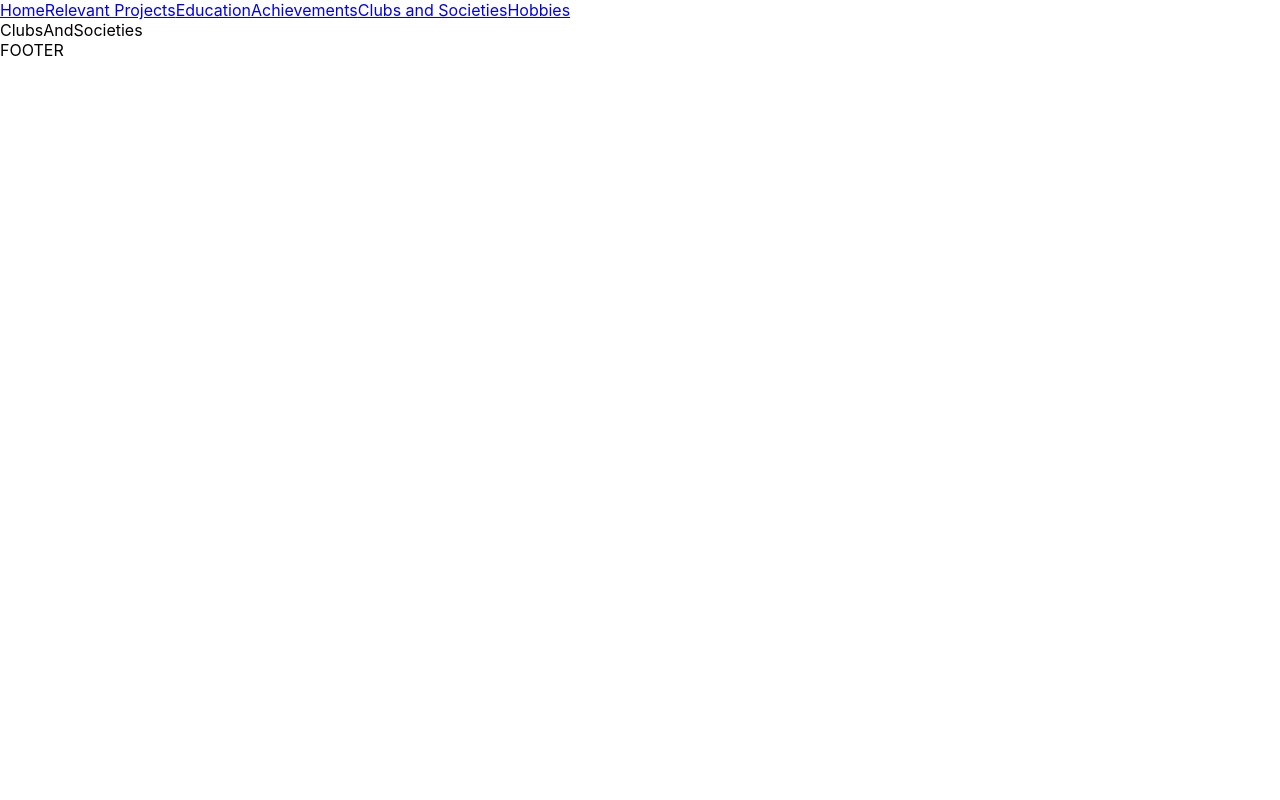
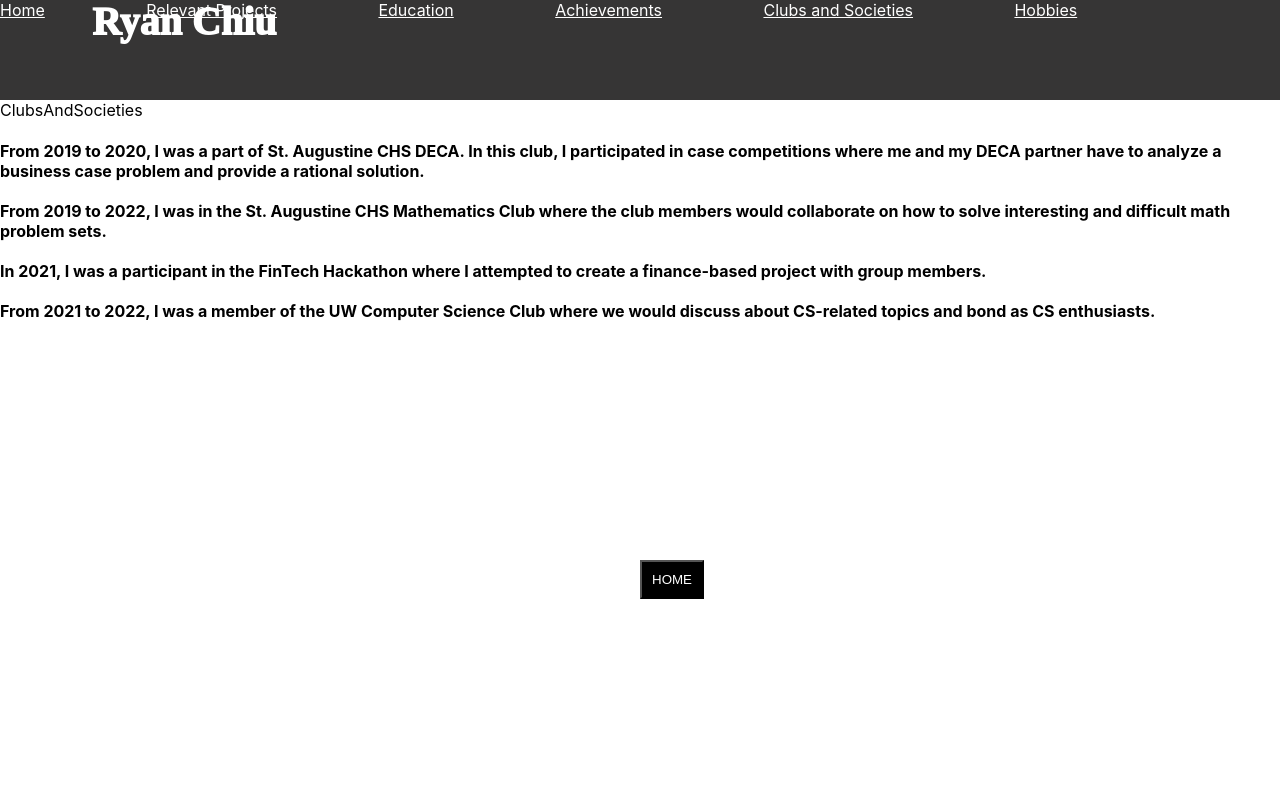
Before and after one commit to ryan314/reactjs-personal-website, a React (Create React App) app: page /ClubsAndSocieties in a window 1280 px wide. Shown: the top 800 px of the page. Built offline with nearby package versions, Linux system fonts and the light colour scheme.

Commit message:
updated website

```diff
--- a/src/App.css
+++ b/src/App.css
@@ -1,3 +1,34 @@
+.logo {
+  color: white;
+  position: absolute;
+  transform: translate(50%, -5%);
+  font-size: 40px;
+  font-weight: 1000;
+  text-decoration: none;
+  font-family: 'Times New Roman', Times, serif;
+}
+
+.navbar {
+  display: grid;
+  grid-template-columns: repeat(7, auto);
+  list-style: none;
+  max-width: 2000px;
+  background:rgb(54, 53, 53);
+  height: 100px;
+}
+
+.nav-link {
+  color: white;
+}
+
 .home-btn {
   background: #000000
 }
+
+.footer {
+  position: relative;
+  padding: 150px;
+  background: rgb(208, 230, 238);
+  top: 700px;
+  max-width: 2000px;
+}
--- a/src/App.js
+++ b/src/App.js
@@ -25,13 +25,14 @@ function App() {
 
   return (
     <Router>
-      <nav>
-        <Link to="/">Home</Link>
-        <Link to="/RelevantProjects">Relevant Projects</Link>
-        <Link to="/Education">Education</Link>
-        <Link to="/Achievements">Achievements</Link>
-        <Link to="/ClubsAndSocieties">Clubs and Societies</Link>
-        <Link to="/Hobbies">Hobbies</Link>
+      <div className="logo">Ryan Chiu</div>
+      <nav className="navbar">
+        <Link to="/" className="nav-link">Home</Link>
+        <Link to="/RelevantProjects" className="nav-link">Relevant Projects</Link>
+        <Link to="/Education" className="nav-link">Education</Link>
+        <Link to="/Achievements" className="nav-link">Achievements</Link>
+        <Link to="/ClubsAndSocieties" className="nav-link">Clubs and Societies</Link>
+        <Link to="/Hobbies" className="nav-link">Hobbies</Link>
       </nav>
 
       <Routes>
@@ -40,10 +41,12 @@ function App() {
         <Route path="/Education" element={<Education />} />
         <Route path="/Achievements" element={<Achievements />} />
         <Route path="/ClubsAndSocieties" element={<ClubsAndSocieties />} />
-        <Route path="/Hobbies/:id" element={<Hobbies />} />
+        <Route path="/Hobbies" element={<Hobbies />} />
       </Routes>
 
-      <div>FOOTER</div>
+      <div className="footer">
+
+      </div>
     </Router>
   );
 }
--- a/src/Pages/Achievements.css
+++ b/src/Pages/Achievements.css
@@ -0,0 +1,9 @@
+.achievements-home-btn {
+    margin: 0;
+    position: absolute;
+    top: 70%;
+    left: 50%;
+    padding: 10px;
+    background-color: black;
+    color: white;
+}
--- a/src/Pages/Achievements.js
+++ b/src/Pages/Achievements.js
@@ -1,16 +1,31 @@
 import React from 'react'
 import { useNavigate } from 'react-router-dom';
+import './Achievements.css';
 
 function Achievements() {
   let navigate = useNavigate();
+
   return (
     <div>
-        Achievements
+        <div className="achievements-title">Achievements</div>
+
+        <h4 className="achievements">
+            In Grade 9, I received the Mathematics Highest Achievement Award. This award is given to students who achieve the highest average
+            in Grade 9 Mathematics.
+            <br/>
+            <br/>
+            In Grade 12, I received the Mathematics Highest Achievement Award for Calculus and Vectors. This award is given to students who
+            achieve the highest average within the course "Calculus and Vectors".
+            <br/>
+            <br/>
+            I received the President's School/Distinction Scholarshid, which is awarded to incoming students who achieve 95%+ in Grade 12.
+        </h4>
+
         <button
         onClick={() => {
-            navigate("/");
-        }}>
-            Home
+            navigate("/");}}
+        className='achievements-home-btn'>
+            HOME
         </button>
 
     </div>
--- a/src/Pages/ClubsAndSocieties.css
+++ b/src/Pages/ClubsAndSocieties.css
@@ -0,0 +1,9 @@
+.clubsandsocieties-home-btn {
+    margin: 0;
+    position: absolute;
+    top: 70%;
+    left: 50%;
+    padding: 10px;
+    background-color: black;
+    color: white;
+}
--- a/src/Pages/ClubsAndSocieties.js
+++ b/src/Pages/ClubsAndSocieties.js
@@ -1,9 +1,47 @@
 import React from 'react'
+import { useNavigate } from 'react-router-dom';
+import './ClubsAndSocieties.css';
 
 function ClubsAndSocieties() {
+  let navigate = useNavigate();
+
   return (
-    <div>ClubsAndSocieties</div>
+    <div>
+        <div className="clubsandsocieties-title">ClubsAndSocieties</div>
+
+        <h4 className="club-societies">
+            From 2019 to 2020, I was a part of St. Augustine CHS DECA. In this club, I participated in case competitions where me and my
+            DECA partner have to analyze a business case problem and provide a rational solution.
+            <br/>
+            <br/>
+            From 2019 to 2022, I was in the St. Augustine CHS Mathematics Club where the club members would collaborate on how to solve
+            interesting and difficult math problem sets.
+            <br/>
+            <br/>
+            In 2021, I was a participant in the FinTech Hackathon where I attempted to create a finance-based project with group
+            members.
+            <br/>
+            <br/>
+            From 2021 to 2022, I was a member of the UW Computer Science Club where we would discuss about CS-related topics and
+            bond as CS enthusiasts.
+        </h4>
+
+        <button
+        onClick={() => {
+            navigate("/");}}
+        className='clubsandsocieties-home-btn'>
+            HOME
+        </button>
+    </div>
   )
 }
 
 export default ClubsAndSocieties;
+
+/*
+
+
+
+
+
+*/
--- a/src/Pages/Education.css
+++ b/src/Pages/Education.css
@@ -1,42 +1,9 @@
-.education-title {
-    position: absolute;
-    left: 50%;
-    transform: translate(-70%, 140%);
-    text-align: left;
-    font-size: 35px;
-    font-weight: 1000;
-    padding: 10px;
-    font-family: -apple-system, BlinkMacSystemFont, 'Segoe UI', Roboto, Oxygen, Ubuntu, Cantarell, 'Open Sans', 'Helvetica Neue', sans-serif;
-}
-
-.courses {
-    position: absolute;
-    left: 50%;
-    transform: translate(-30%, 40%);
-    text-align: left;
-    font-size: 20px;
-    padding: 10px;
-    inline-size: 960px;
-    overflow-wrap: break-word;
-    font-family: -apple-system, BlinkMacSystemFont, 'Segoe UI', Roboto, Oxygen, Ubuntu, Cantarell, 'Open Sans', 'Helvetica Neue', sans-serif;
-}
-
-.education-footer {
-    position: absolute;
-    padding: 150px;
-    background: rgb(208, 230, 238);
-    background-clip: padding-box;
-    top: 80%;
-    width:1435px;
-}
-
 .education-home-btn {
     margin: 0;
     position: absolute;
-    top: 80%;
+    top: 70%;
     left: 50%;
-    -ms-transform: translate(-50%, -100%);
-    transform: translate(-50%, -50%);
+    padding: 10px;
     background-color: black;
     color: white;
 }
--- a/src/Pages/Education.js
+++ b/src/Pages/Education.js
@@ -1,8 +1,46 @@
 import React from 'react'
+import { useNavigate } from 'react-router-dom';
+import './Education.css';
 
 function Education() {
+  let navigate = useNavigate();
+
   return (
-    <div>Education</div>
+    <div>
+        <div className="education-title">Education</div>
+
+        <h4 className="courses">
+                ♠ MATH 135 - Algebra
+                <br/>
+                <br/>
+                ♠ MATH 136 - Linear Algebra
+                <br/>
+                <br/>
+                ♠ MATH 137 - Calculus 1
+                <br/>
+                <br/>
+                ♠ MATH 138 - Calculus 2
+                <br/>
+                <br/>
+                ♠ CS 135 - Designing Functional Programs
+                <br/>
+                <br/>
+                ♠ CS 136 - Elementary Algorithm Design and Data Abstraction
+                <br/>
+                <br/>
+                ♠ CS 245 - Logic and Computation
+                <br/>
+                <br/>
+                ♠ CS 246 - Object-Oriented Software Development
+            </h4>
+
+        <button
+        onClick={() => {
+            navigate("/");}}
+        className='education-home-btn'>
+            HOME
+        </button>
+    </div>
   )
 }
 
--- a/src/Pages/Hobbies.css
+++ b/src/Pages/Hobbies.css
@@ -0,0 +1,9 @@
+.hobbies-home-btn {
+    margin: 0;
+    position: absolute;
+    top: 70%;
+    left: 50%;
+    padding: 10px;
+    background-color: black;
+    color: white;
+}
--- a/src/Pages/Hobbies.js
+++ b/src/Pages/Hobbies.js
@@ -1,11 +1,21 @@
 import React from 'react'
-import { useParams } from 'react-router-dom';
+import { useNavigate } from 'react-router-dom';
+import './Hobbies.css';
 
 function Hobbies() {
-  let { id } = useParams();
+  let navigate = useNavigate();
 
   return (
-    <div>This is the { id } hobby!</div>
+    <div>
+        This is hobby!
+
+        <button
+        onClick={() => {
+            navigate("/");}}
+        className='hobbies-home-btn'>
+            HOME
+        </button>
+    </div>
   )
 }
 
--- a/src/Pages/RelevantProjects.css
+++ b/src/Pages/RelevantProjects.css
@@ -0,0 +1,9 @@
+.relevantprojects-home-btn {
+    margin: 0;
+    position: absolute;
+    top: 70%;
+    left: 50%;
+    padding: 10px;
+    background-color: black;
+    color: white;
+}
--- a/src/Pages/RelevantProjects.js
+++ b/src/Pages/RelevantProjects.js
@@ -1,8 +1,22 @@
-import React from 'react'
+import React from 'react';
+import { useNavigate } from 'react-router-dom';
+import './RelevantProjects.css';
+
 
 function RelevantProjects() {
+  let navigate = useNavigate();
+
   return (
-    <div>RelevantProjects</div>
+    <div>
+        RelevantProjects
+
+        <button
+        onClick={() => {
+            navigate("/");}}
+        className='relevantprojects-home-btn'>
+            HOME
+        </button>
+    </div>
   )
 }
 
```
